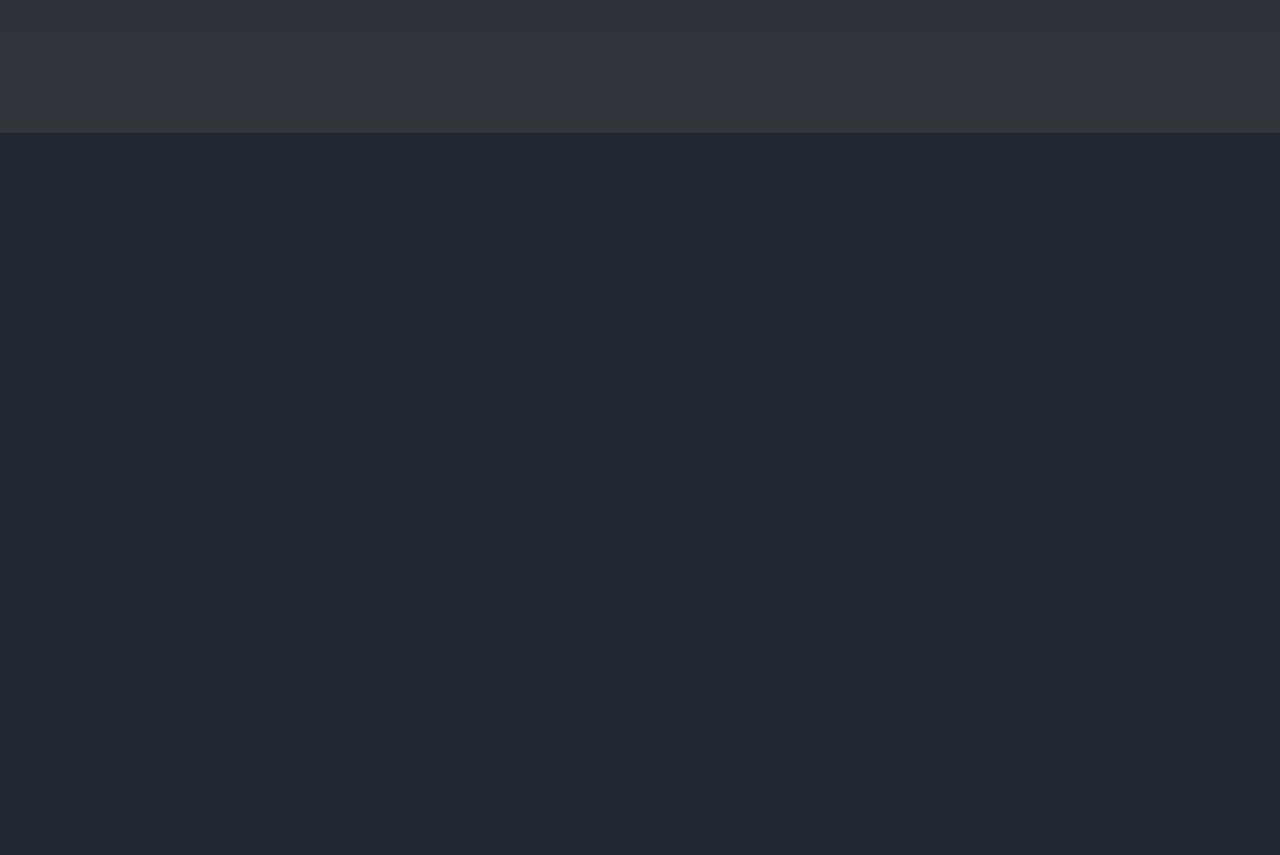
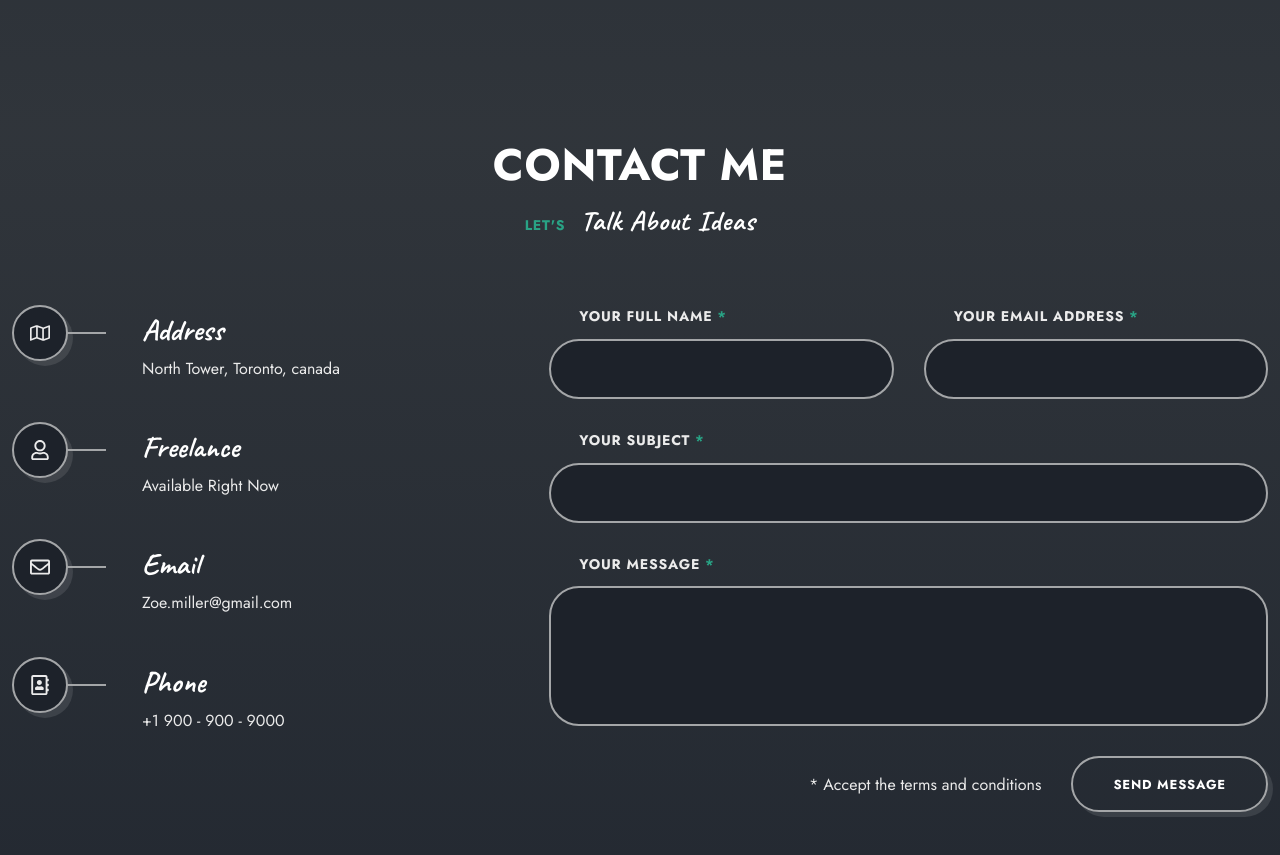
Before and after one commit to noorhesham9/zoeMiller, a React (Vite) app: page / in a window 1280 px wide. Shown: the part 7620-8475 px from the top of the page. Before the commit the page ends 7753 px from the top, so only its background shows below. Built offline with nearby package versions, Linux system fonts and the light colour scheme.

Commit message:
finish contact

```diff
--- a/package.json
+++ b/package.json
@@ -10,6 +10,7 @@
     "preview": "vite preview"
   },
   "dependencies": {
+    "axios": "^1.4.0",
     "framer-motion": "^10.12.18",
     "react": "^18.2.0",
     "react-dom": "^18.2.0",
--- a/src/App.jsx
+++ b/src/App.jsx
@@ -1,6 +1,7 @@
 import "./App.css";
 import Resume from "./components/Resume/Resume";
 import Blog from "./components/blog/Blog";
+import Contact from "./components/contact/Contact";
 import Home from "./components/home/Home";
 import Portfolio from "./components/portfolio/Portfolio";
 import Pricing from "./components/pricing/Pricing";
@@ -19,6 +20,7 @@
       <Testimonials />
       <Pricing />
       <Blog />
+      <Contact />
     </main>
   );
 }
--- /dev/null
+++ b/src/components/contact/Contact.jsx
@@ -0,0 +1,152 @@
+import {
+  FaRegAddressBook,
+  FaRegEnvelope,
+  FaRegUser,
+  FaRegMap,
+} from "react-icons/fa";
+
+import axios from "axios";
+import "./contact.css";
+import { useState } from "react";
+const Contact = () => {
+  const [form, setForm] = useState({
+    name: "",
+    email: "",
+    subject: "",
+    message: "",
+  });
+
+  const handleChange = (e) => {
+    const name = e.target.name;
+    const value = e.target.value;
+    setForm({ ...form, [name]: value });
+  };
+  const handleSubmit = (e) => {
+    e.preventDefault();
+    axios
+      .post(
+        "https://sheet.best/api/sheets/94558164-5c1d-4e04-87a3-541f4267f52d",
+        form
+      )
+      .then((response) => {
+        console.log(response);
+        setForm({
+          name: "",
+          email: "",
+          subject: "",
+          message: "",
+        });
+      });
+  };
+  return (
+    <section className="contact section" id="contact">
+      <h2 className="section__title text-cs">Contact Me</h2>
+      <p className="section__subtitle text-cs">
+        Let's <span>Talk about Ideas</span>
+      </p>
+
+      <div className="contact__container container grid">
+        <div className="contact__content">
+          <div className="contact__card">
+            <span className="contact__card-icon">
+              <FaRegMap />
+            </span>
+            <h3 className="contact__card-title">Address</h3>
+            <p className="contact__card-data">North Tower, Toronto, canada</p>
+          </div>
+
+          <div className="contact__card">
+            <span className="contact__card-icon">
+              <FaRegUser />
+            </span>
+            <h3 className="contact__card-title">Freelance</h3>
+            <p className="contact__card-data">Available Right Now</p>
+          </div>
+
+          <div className="contact__card">
+            <span className="contact__card-icon">
+              <FaRegEnvelope />
+            </span>
+            <h3 className="contact__card-title">Email</h3>
+            <p className="contact__card-data">Zoe.miller@gmail.com</p>
+          </div>
+
+          <div className="contact__card">
+            <span className="contact__card-icon">
+              <FaRegAddressBook />
+            </span>
+            <h3 className="contact__card-title">Phone</h3>
+            <p className="contact__card-data">+1 900 - 900 - 9000</p>
+          </div>
+        </div>
+
+        <form onSubmit={handleSubmit} action="" className="contact__form">
+          <div className="contact__form-groub grid">
+            <div className="conatct__form-div">
+              <label htmlFor="namee" className="contact__form-tag text-cs">
+                Your full Name <b>*</b>
+              </label>
+              <input
+                type="text"
+                name="name"
+                value={form.name}
+                onChange={handleChange}
+                className="contact__form-input"
+                id="namee"
+              />
+            </div>
+
+            <div className="conatct__form-div">
+              <label htmlFor="emaill" className="contact__form-tag text-cs">
+                Your Email Address <b>*</b>
+              </label>
+              <input
+                type="email"
+                value={form.email}
+                onChange={handleChange}
+                name="email"
+                className="contact__form-input"
+                id="emaill"
+              />
+            </div>
+          </div>
+
+          <div className="conatct__form-div">
+            <label htmlFor="subject" className="contact__form-tag text-cs">
+              Your Subject <b>*</b>
+            </label>
+            <input
+              type="text"
+              value={form.subject}
+              onChange={handleChange}
+              name="subject"
+              className="contact__form-input"
+              id="subject"
+            />
+          </div>
+
+          <div className="conatct__form-div contact__form-area">
+            <label htmlFor="message" className="contact__form-tag text-cs">
+              Your Message <b>*</b>
+            </label>
+            <textarea
+              value={form.message}
+              onChange={handleChange}
+              name="message"
+              className="contact__form-input"
+              id="message"></textarea>
+          </div>
+
+          <div className="contact__submit">
+            <p>* Accept the terms and conditions</p>
+            <button type="submit" className="btn text-cs">
+              Send Message
+            </button>
+          </div>
+        </form>
+      </div>
+    </section>
+  );
+};
+
+export default Contact;
--- /dev/null
+++ b/src/components/contact/contact.css
@@ -0,0 +1,86 @@
+.contact {
+  background-image: var(--second-gradient);
+}
+.contact__container {
+  grid-template-columns: 5fr 7fr;
+}
+.contact__card {
+  padding-left: 130px;
+  margin-bottom: 40px;
+  position: relative;
+}
+
+.contact__card-icon,
+.contact__form-input {
+  border: 2px solid var(--border-color);
+  background-color: var(--container-color);
+}
+.contact__card-icon {
+  position: absolute;
+  top: 0;
+  left: 0;
+  width: 56px;
+  height: 56px;
+  border-radius: 50%;
+  box-shadow: var(--shadow);
+  font-size: var(--larger-font-size);
+  display: grid;
+  place-items: center;
+}
+.contact__card-icon::after {
+  content: "";
+  width: 40px;
+  height: 2px;
+  background-color: var(--border-color);
+  position: absolute;
+  left: 100%;
+  transform: translateY(-50%);
+  top: 50%;
+}
+
+.contact__card-title {
+  font-size: var(--h2-font-size);
+  font-family: var(--second-font);
+  padding-block: 6px;
+}
+
+.contact__form-groub {
+  grid-template-columns: repeat(2, 1fr);
+  column-gap: 30px;
+}
+
+.conatct__form-div {
+  display: grid;
+  row-gap: 10px;
+  margin-bottom: 30px;
+}
+
+.contact__form-tag {
+  margin-left: 30px;
+  font-size: var(--smaller-font-size);
+  line-height: 1.7;
+  font-weight: 700;
+}
+
+.contact__form-tag b {
+  color: var(--primary-color);
+}
+
+.contact__form-input {
+  color: var(--title-color);
+  height: 60px;
+  border-radius: 30px;
+  padding-inline: 30px;
+  resize: none;
+}
+
+.contact__form-area .contact__form-input {
+  height: 140px;
+  padding-block: 20px;
+}
+.contact__submit {
+  display: flex;
+  align-items: center;
+  justify-content: flex-end;
+  column-gap: 30px;
+}
```
Also changed, not shown: 1 other file (tests, documents, lock files or other folders).
